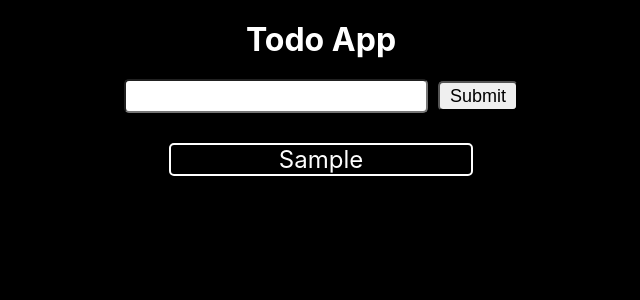
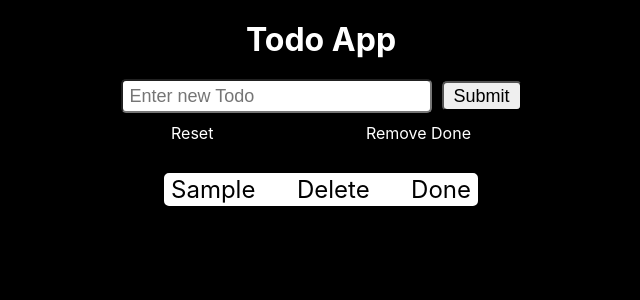
Before and after one commit to Eltach00/react-course-projects, a React (Create React App) app: page / in a window 1280 px wide. Both pictures are taken after typing "Sample" into the empty fields and a click on the button "Submit". Shown: the top 300 px of the page, without its empty margins (319-959 px from the left). Built offline with nearby package versions, Linux system fonts and the light colour scheme.

Commit message:
todo app updated

```diff
--- a/src/TodoApp/Todo.js
+++ b/src/TodoApp/Todo.js
@@ -1,34 +1,52 @@
 import { useState } from 'react'
 import styles from './todo.module.css'
+import TodoActions from './TodoActions'
 import TodoForm from './TodoForm'
 import TodoList from './TodoList'
 
 function Todo() {
-  const [list, setList] = useState('')
-  const [state, setState] = useState([])
+  const [inputState, setInputState] = useState('')
+  const [listState, setListState] = useState([])
   function handleClick(event) {
     event.preventDefault()
-
-    list && setState([...state, list])
-    setList('')
+    const newToDo = {
+      id: Math.random(),
+      text: inputState,
+      isDone: false,
+    }
+    inputState && setListState([...listState, newToDo])
+    setInputState('')
   }
   function changeState(value) {
-    setList(value)
+    setInputState(value)
   }
 
   function handleDelete(key) {
-    const newArr = [...state].filter((item, index) => index !== key)
-    setState([...newArr])
+    setListState(listState.filter((item) => item.id !== key))
   }
+
+  function handleDone(key) {
+    setListState(
+      listState.map((item) =>
+        item.id === key ? { ...item, isDone: !item.isDone } : { ...item }
+      )
+    )
+  }
+
   return (
     <div>
       <h1 className={styles.header}>Todo App</h1>
       <TodoForm
         onClick={handleClick}
-        inputState={list}
+        inputState={inputState}
         changeState={changeState}
       />
-      <TodoList listState={state} handleDelete={handleDelete} />
+      <TodoActions actions={styles.actions} />
+      <TodoList
+        listState={listState}
+        handleDelete={handleDelete}
+        done={handleDone}
+      />
     </div>
   )
 }
--- /dev/null
+++ b/src/TodoApp/TodoActions.js
@@ -0,0 +1,10 @@
+function TodoActions({ actions }) {
+  return (
+    <div className={actions}>
+      <span>Reset</span>
+      <span>Remove Done</span>
+    </div>
+  )
+}
+
+export default TodoActions
--- a/src/TodoApp/TodoForm.js
+++ b/src/TodoApp/TodoForm.js
@@ -8,6 +8,7 @@ function TodoForm({ onClick, inputState, changeState }) {
     <div>
       <form className={styles.form} onSubmit={onClick}>
         <input
+          placeholder="Enter new Todo"
           className={styles.inp}
           value={inputState}
           onChange={handleChange}
--- a/src/TodoApp/TodoList.js
+++ b/src/TodoApp/TodoList.js
@@ -1,22 +1,30 @@
 import styles from './todoList.module.css'
 
-function TodoList({ listState, handleDelete }) {
+function TodoList({ listState, handleDelete, done }) {
   return (
     <div>
-      {listState.length === 0 ? (
+      {!listState.length ? (
         <h2 className={styles.header2}>List is empty...</h2>
       ) : (
         ''
       )}
-      <div className={styles.lists} id="list">
-        {listState.map((item, index) => {
+      <div className={styles.lists}>
+        {listState.map((item) => {
           return (
             <div
-              className={styles.listElem}
-              key={index}
-              onClick={() => handleDelete(index)}
+              className={`${styles.listElem} ${item.isDone ? styles.done : ''}`}
+              key={item.id}
             >
-              {item}
+              {item.text}
+              <span
+                className={styles.icon}
+                onClick={() => handleDelete(item.id)}
+              >
+                Delete
+              </span>
+              <span className={styles.icon} onClick={() => done(item.id)}>
+                Done
+              </span>
             </div>
           )
         })}
--- a/src/TodoApp/todo.module.css
+++ b/src/TodoApp/todo.module.css
@@ -1,3 +1,10 @@
 .header {
   margin: 20px 0;
 }
+
+.actions {
+  display: flex;
+  justify-content: space-between;
+  margin: 10px auto;
+  width: 300px;
+}
--- a/src/TodoApp/todoForm.module.css
+++ b/src/TodoApp/todoForm.module.css
@@ -8,6 +8,8 @@
   height: 30px;
   margin-right: 10px;
   border-radius: 5px;
+  padding-left: 7px;
+  font-size: large;
 }
 
 .btn {
--- a/src/TodoApp/todoList.module.css
+++ b/src/TodoApp/todoList.module.css
@@ -11,9 +11,19 @@
 }
 
 .listElem {
+  display: flex;
+  justify-content: space-between;
   margin-top: 10px;
   font-size: 1.5rem;
   border: solid white 2px;
   border-radius: 5px;
   width: 300px;
+  padding: 0 5px;
+  background-color: white;
+  color: #000;
 }
+
+.listElem.done {
+  background-color: black;
+  color: white;
+}
```
